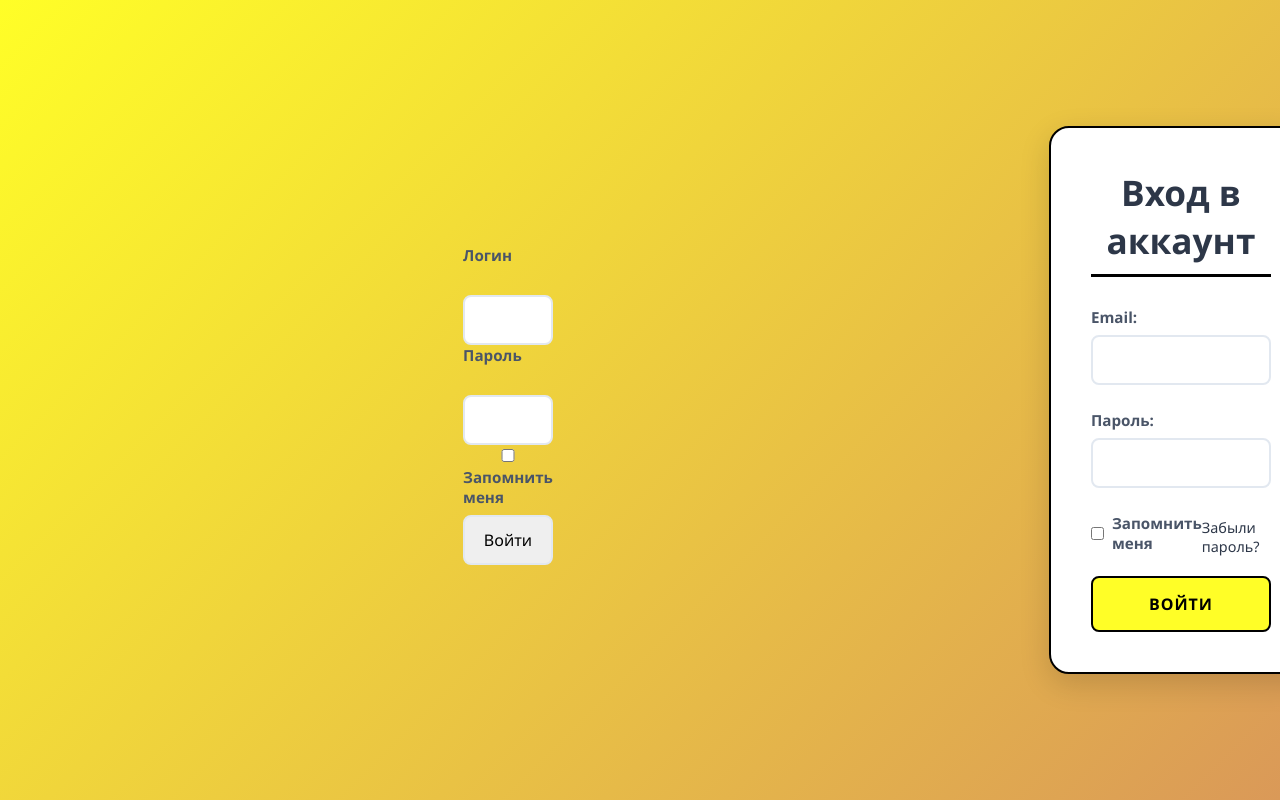
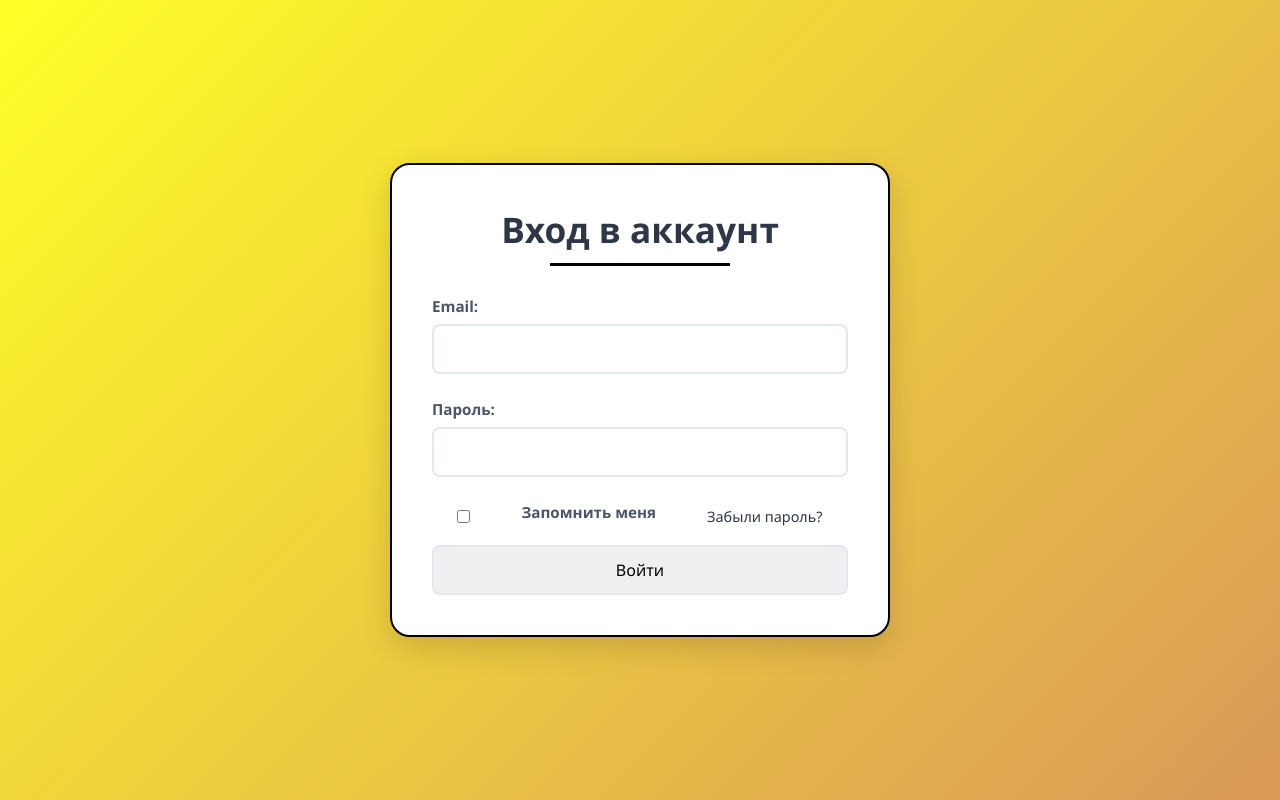
Before and after one commit to Xaimelix/AllForStudents_continue, a Flask app: page /login in a window 1280 px wide. Run offline with Flask 3, Linux system fonts and the light colour scheme.

Commit message:
Fixed bugs and links

```diff
--- a/PROJECT/main.py
+++ b/PROJECT/main.py
@@ -14,6 +14,7 @@
 from flask_restful import Api
 from flask_cors import CORS
 import requests
+import os
 
 app = Flask(__name__)
 app.config['SECRET_KEY'] = 'pfybvfqntcmcgjhnfvvfkmxbrbbltdjxrb'
@@ -81,40 +82,39 @@
     app.run(host="0.0.0.0", port=80)
 
 
+# загрузка пользователя, прошедшего логин
 @login_manager.user_loader
 def load_user(user_id):
     db_sess = db_session.create_session()
     return db_sess.query(Student).get(user_id)
 
 
+# основная страница
 @app.route('/')
 def main_page():
-    if not current_user.is_authenticated:
-        return render_template("matthew1.html")
-
-@app.route('/test')
-def second_page():
-    return "Hello, world!"
-    return f"{current_user.name, current_user.surname}"
+    return render_template("basepage.html")
 
 
+# страница пользователя
 @app.route('/me')
 def myself():
     if not current_user.is_authenticated:
         return redirect('/login')
-    return f'thats my page'
+    return render_template('aboutuser.html', item=current_user)
 
 
+# страница общежитий
 @app.route('/hostels')
 def hostel():
     return render_template('finding.html')
 
 
-@app.route('/room/<id>')
-def room(id):
-    return f'Room: {id}'
+@app.route('/rooms')
+def room():
+    return render_template('application.html')
 
 
+# регистрация
 @app.route('/registration', methods=['GET', 'POST'])
 def registration():
     if current_user.is_authenticated:
@@ -141,6 +141,7 @@
     return render_template('registration.html', form=form)
 
 
+# страница логина
 @app.route('/login', methods=['GET', 'POST'])
 def login():
     if current_user.is_authenticated:
@@ -164,14 +165,10 @@
     return redirect('/')
 
 
-@app.route('/settings')
-def settings():
-    return 'settings'
-
-
 @app.route('/applications')
 def applications():
     return render_template('applications.html', user=current_user)
+
 
 @app.route('/admin')
 def admin():
--- a/PROJECT/templates/finding.html
+++ b/PROJECT/templates/finding.html
@@ -44,10 +44,10 @@
         </div>
     </div>
     <div class="BUTTONS">
-        <a href="../HTML/application.html" class="take-link">
+        <a href="/rooms" class="take-link">
             <h1 class="first">Забронировать</h1>
           </a>
-        <a href="../HTML/application.html" class="take-link">
+        <a href="/rooms" class="take-link">
             <h1 class="second">Забронировать</h1>
           </a>
     </div>
--- a/PROJECT/templates/login.html
+++ b/PROJECT/templates/login.html
@@ -1,37 +1,3 @@
-<!DOCTYPE html>
-<html lang="en">
-<head>
-    <meta charset="UTF-8">
-    <title>Title</title>
-</head>
-<body>
-
-<title>Логин</title>
-<link rel="shortcut icon" href="static/icon.png" type="image/x-icon">
-<form style="margin-left: 40%; margin-right: 40%; margin-top: 10px;" action="" method="post" novalidate>
-    {{ form.hidden_tag() }}
-    <p class="basic_font">
-        {{ form.login.label }}<br>
-        {{ form.login(class="form-control for_forms") }}<br>
-        {% for error in form.login.errors %}
-    <div class="alert alert-danger errors" role="alert">
-        {{ error }}
-    </div>
-    {% endfor %}
-    </p>
-    <p class="basic_font">
-        {{ form.password.label }}<br>
-        {{ form.password(class="form-control for_forms", type="password") }}<br>
-        {% for error in form.password.errors %}
-    <div class="alert alert-danger errors" role="alert">
-        {{ error }}
-    </div>
-    {% endfor %}
-    </p>
-    <p class="basic_font">{{ form.remember_me() }} {{ form.remember_me.label }}</p>
-    <p>{{ form.submit(type="submit", class="basic_font") }}</p>
-    <p>{{ message }}</p>
-</form>
 
 <!DOCTYPE html>
 <html lang="ru">
@@ -204,26 +170,38 @@
 <body>
     <div class="login-box">
         <h1>Вход в аккаунт</h1>
-        <form id="loginForm">
+        <form action="" method="post" novalidate>
+            {{ form.hidden_tag() }}
             <div class="form-group">
                 <label>Email:</label>
-                <input type="email" id="email" required>
+                {{ form.login(class="form-control for_forms") }}<br>
+                {% for error in form.login.errors %}
+                <div class="alert alert-danger errors" role="alert">
+                    {{ error }}
+                </div>
+                {% endfor %}
             </div>
 
             <div class="form-group">
                 <label>Пароль:</label>
-                <input type="password" id="password" required>
+                {{ form.password(class="form-control for_forms", type="password") }}<br>
+                {% for error in form.password.errors %}
+                <div class="alert alert-danger errors" role="alert">
+                    {{ error }}
+                </div>
+                {% endfor %}
             </div>
 
             <div class="remember-forgot">
+                <p class="remember-me">{{ form.remember_me() }}</p>
                 <label class="remember-me">
-                    <input type="checkbox" id="rememberMe">
                     Запомнить меня
                 </label>
                 <a href="#" class="forgot-password">Забыли пароль?</a>
             </div>
 
-            <button type="submit">Войти</button>
+            <p>{{ form.submit(type="submit", class="basic_font") }}</p>
+            <p>{{ message }}</p>
         </form>
         <div id="message" class="message"></div>
     </div>
--- a/PROJECT/templates/nolog.html
+++ b/PROJECT/templates/nolog.html
@@ -34,7 +34,7 @@
                 <a href="#" class="nav-item">Про сайт</a>
                 <a href="#" class="nav-item">Условия проживания</a>
                 <a href="#" class="nav-item">Как забронировать?</a>
-                <a href="#" class="nav-item">Общежития</a>
+                <a href="/hostels" class="nav-item">Общежития</a>
             </div>
 
             <a href="../../templates/registration.html" class="userlogo">
```
